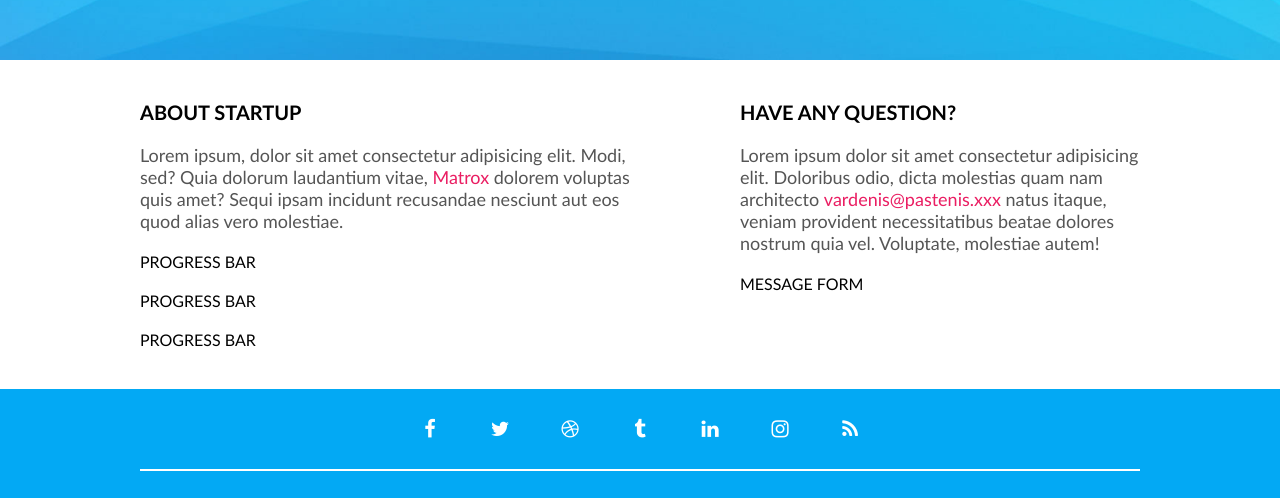
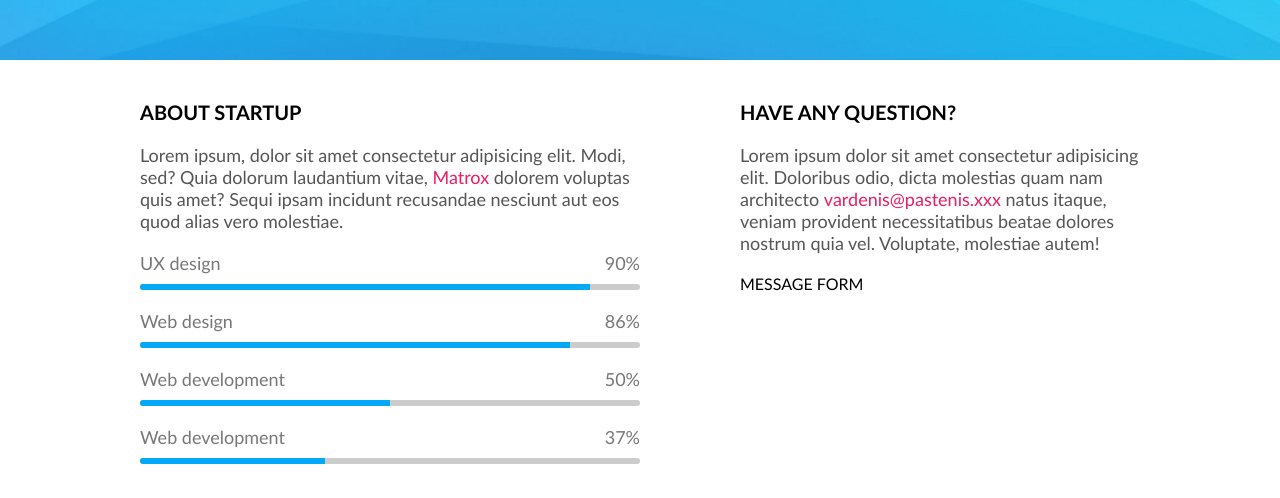
Before and after one commit to Kplukas/3-coming-soon, a website: page index.html in a window 1280 px wide. Shown: the part 740-1238 px from the top of the page. Drawn offline with Linux system fonts and the light colour scheme.

Commit message:
Progress bars

```diff
--- a/css/components/progress-bar.css
+++ b/css/components/progress-bar.css
@@ -0,0 +1,24 @@
+.progress-bar {
+    display: flex;
+    flex-direction: column;
+    gap: 10px;
+}
+.progress-bar > .top {
+    display: flex;
+    justify-content: space-between;
+    color: #777;
+    font-size: 18px;
+}
+.progress-bar > .bottom {
+    height: 6px;
+    border-radius: 3px;
+    background-color: #ccc;
+}
+.progress-bar > .bottom > .progress {
+    height: 100%;
+    width: 100%;
+    background-color: var(--primary-color);
+    border-radius: inherit;
+    border-top-right-radius: 0;
+    border-bottom-right-radius: 0;
+}
--- a/index.html
+++ b/index.html
@@ -60,14 +60,41 @@
                 <div class="left-column">
                     <h2 class="section-title">About startup</h2>
                     <p class="section-description">Lorem ipsum, dolor sit amet consectetur adipisicing elit. Modi, sed? Quia dolorum laudantium vitae, <a href="#">Matrox</a> dolorem voluptas quis amet? Sequi ipsam incidunt recusandae nesciunt aut eos quod alias vero molestiae.</p>
-                    <div>
-                        PROGRESS BAR
+                    <div class="progress-bar">
+                        <div class="top">
+                            <div class="label">UX design</div>
+                            <div class="value">90%</div>
+                        </div>
+                        <div class="bottom">
+                            <div class="progress" style="width: 90%;"></div>
+                        </div>
                     </div>
-                    <div>
-                        PROGRESS BAR
+                    <div class="progress-bar bar-86">
+                        <div class="top">
+                            <div class="label">Web design</div>
+                            <div class="value">86%</div>
+                        </div>
+                        <div class="bottom">
+                            <div class="progress" style="width: 86%;"></div>
+                        </div>
                     </div>
-                    <div>
-                        PROGRESS BAR
+                    <div class="progress-bar">
+                        <div class="top">
+                            <div class="label">Web development</div>
+                            <div class="value">50%</div>
+                        </div>
+                        <div class="bottom">
+                            <div class="progress" style="width: 50%;"></div>
+                        </div>
+                    </div>
+                    <div class="progress-bar">
+                        <div class="top">
+                            <div class="label">Web development</div>
+                            <div class="value">37%</div>
+                        </div>
+                        <div class="bottom">
+                            <div class="progress" style="width: 37%;"></div>
+                        </div>
                     </div>
                 </div>
                 <div class="right-column">
```
